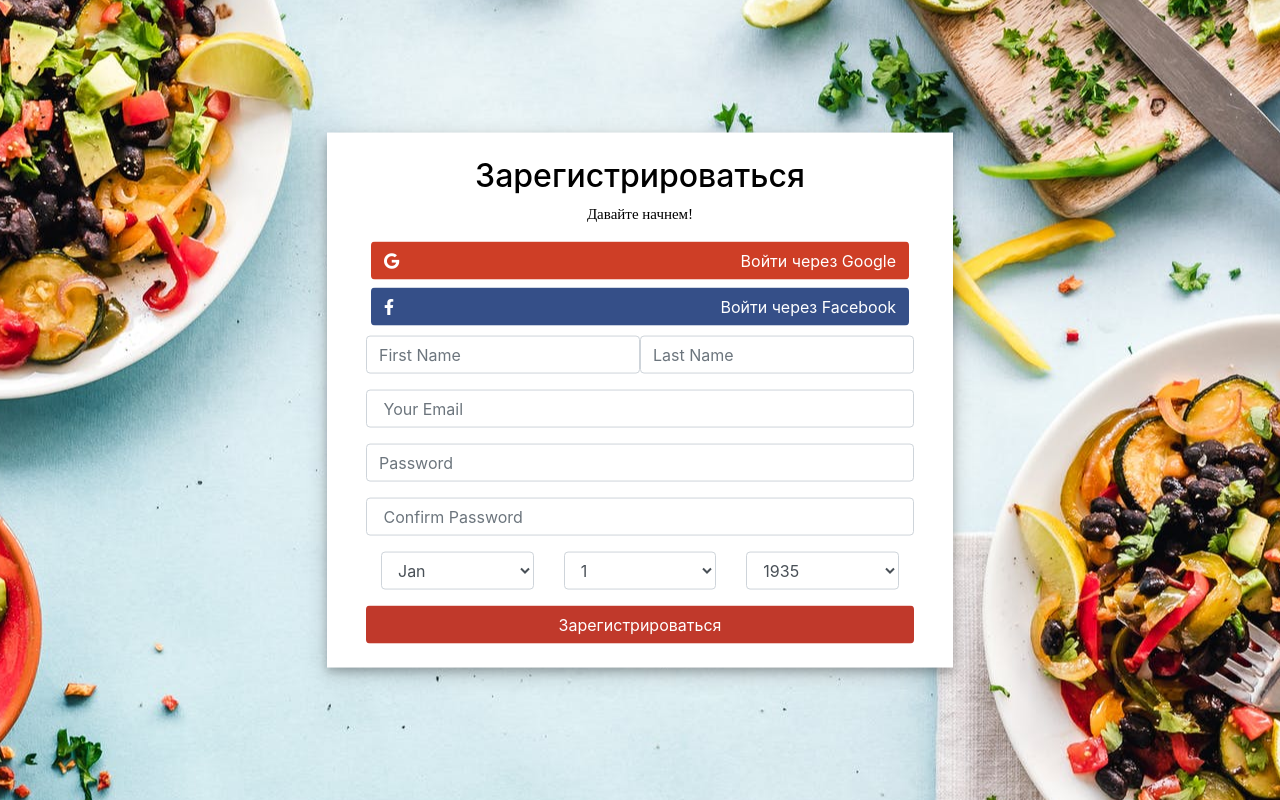
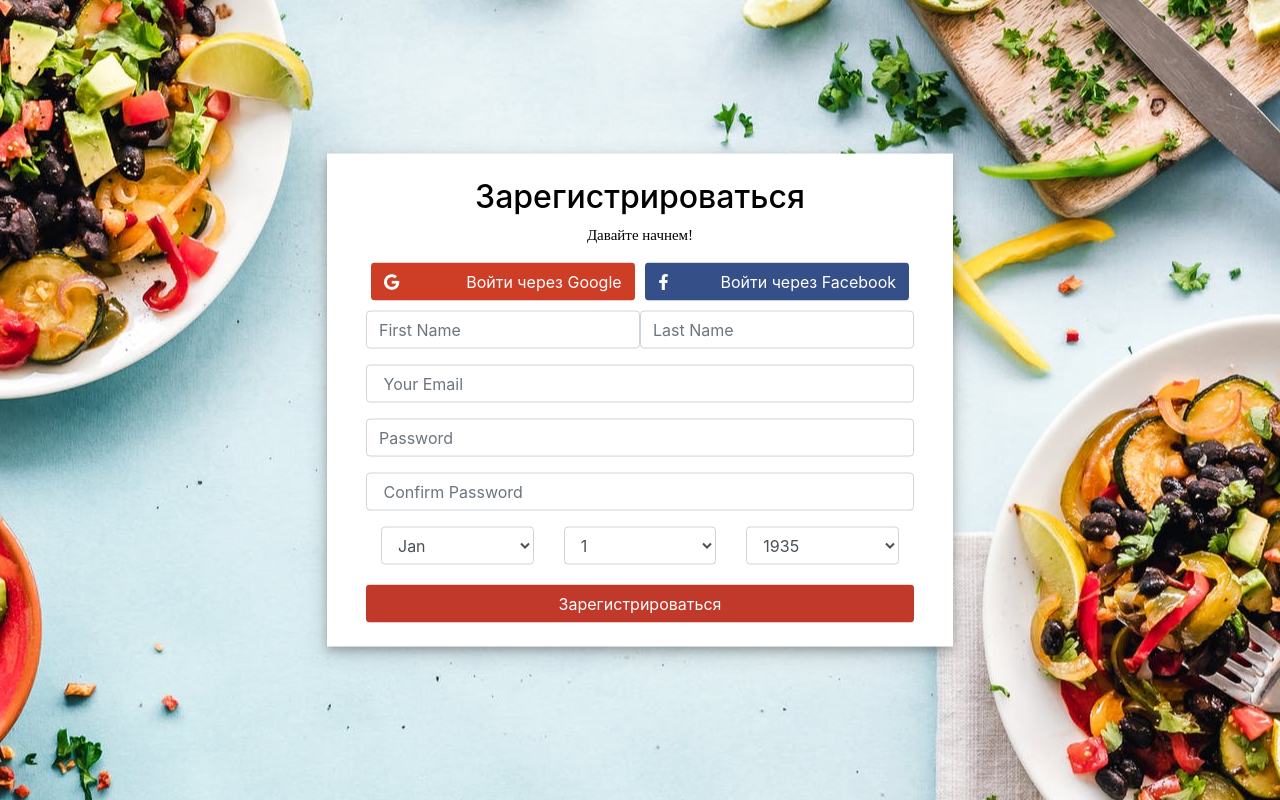
Before and after one commit to Aiganymus/JeJe, an Angular app: page /registration in a window 1280 px wide. Built offline with nearby package versions, Linux system fonts and the light colour scheme.

Commit message:
fixed social buttons

```diff
--- a/src/app/registration/registration.component.css
+++ b/src/app/registration/registration.component.css
@@ -17,6 +17,11 @@ h5 {
   height: 100%;
   width: 100%;
 
+}
+
+.btn-div {
+  margin: 5px;
+  color: white;
 }
 
 .navbar {
@@ -79,10 +84,6 @@ h5 {
   justify-content: space-evenly;
 }
 
-.container {
-  margin-top: 10px;
-}
-
 #red h2 {
   color: indianred;
 }
@@ -92,7 +93,7 @@ footer {
 }
 
 button {
-  margin-top: 1rem;
+  margin-top: 20px;
 }
 
 @media all and (max-width: 600px) {
@@ -115,4 +116,10 @@ button {
     justify-content: space-between;
   }
 
+  @media all and (min-width:1024px) {
+    form {
+      min-width: 474px;
+    }
+  }
+
 }
--- a/src/app/social-media/social-media.component.css
+++ b/src/app/social-media/social-media.component.css
@@ -15,3 +15,24 @@
   display: flex;
   justify-content: space-between;
 }
+
+.text {
+  white-space: nowrap;
+}
+
+.icon {
+  margin-right: 20px;
+}
+
+@media all and (min-width:1024px) {
+  .btn-div {
+    min-width: 450px;
+    display: flex;
+    justify-content: space-between;
+  }
+
+  .btn-div a {
+    margin: 0px;
+    width: 49%;
+  }
+}
```
